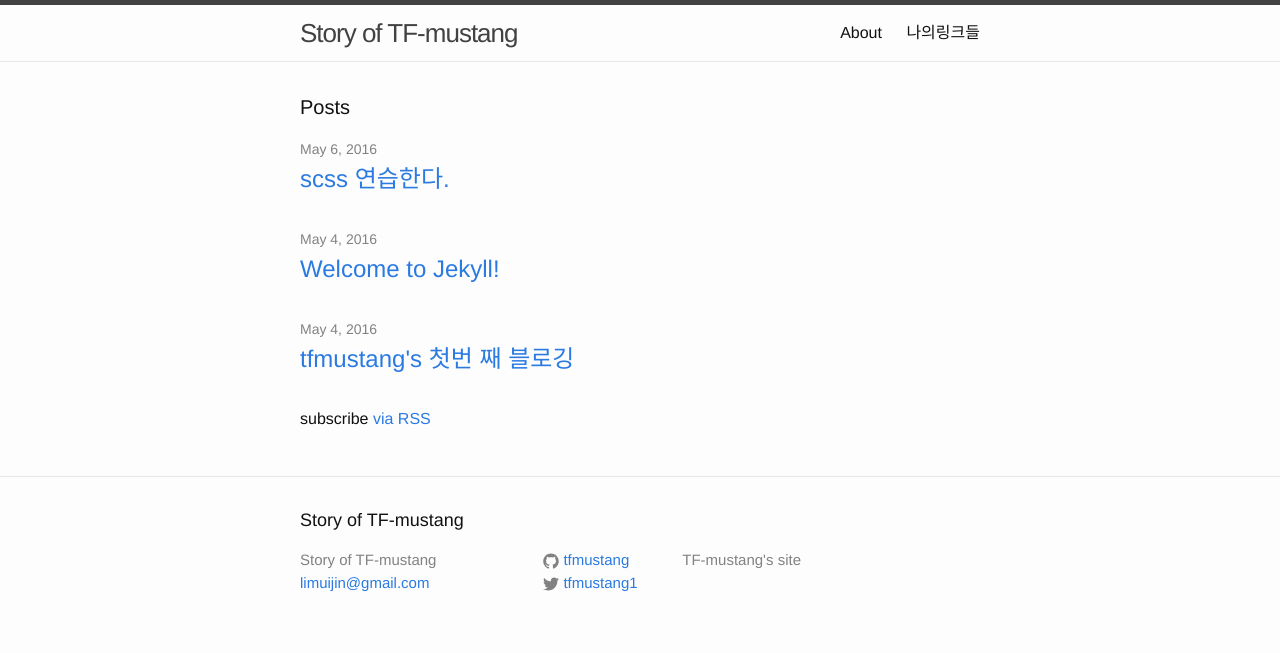
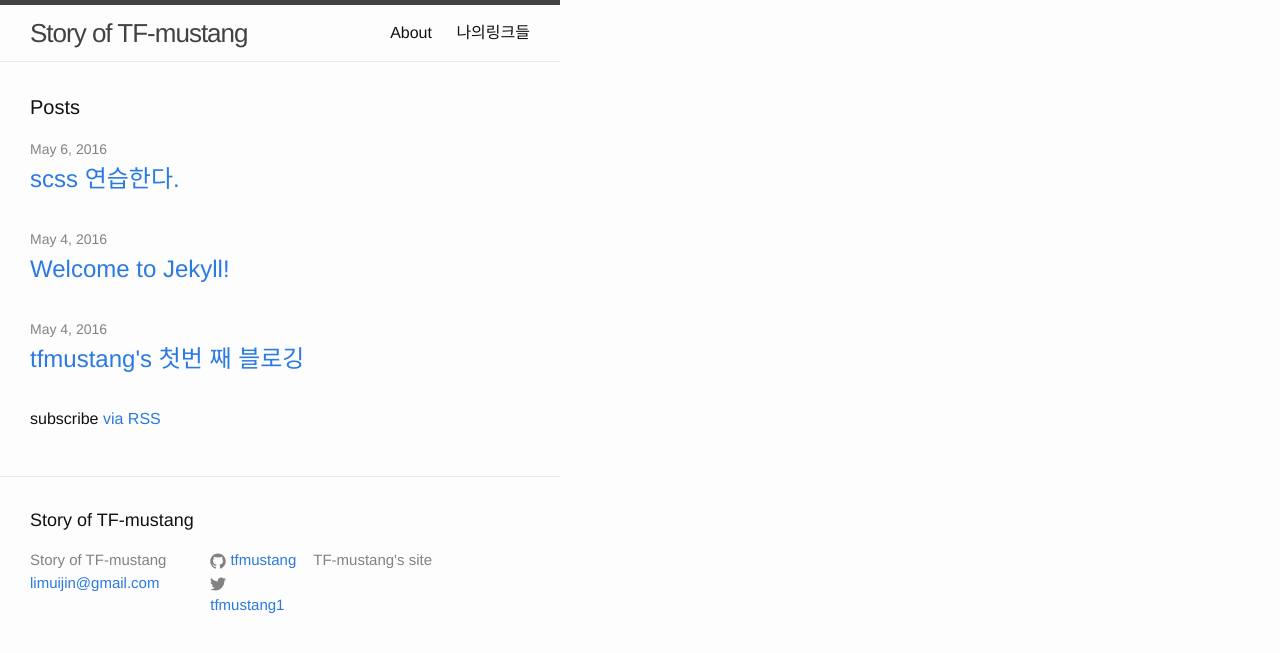
Before and after one commit to tfmustang/tfmustang.github.io, a Jekyll site: the page built from index.html, in a window 1280 px wide. Shown: the top 653 px of the page. Built offline with Jekyll 4.4.1, drawn with Linux system fonts in a browser that asks for light colours.

Commit message:
Update _base.scss

```diff
--- a/_sass/_base.scss
+++ b/_sass/_base.scss
@@ -23,6 +23,7 @@
     -o-font-feature-settings: "kern" 1;
     font-feature-settings: "kern" 1;
     font-kerning: normal;
+    max-width: 35em;
 }
 
 
@@ -156,8 +157,8 @@
  * Wrapper
  */
 .wrapper {
-    max-width: -webkit-calc(#{$content-width} - (#{$spacing-unit} * 4));
-    max-width:         calc(#{$content-width} - (#{$spacing-unit} * 4));
+    max-width: -webkit-calc(#{$content-width} - (#{$spacing-unit} * 2));
+    max-width:         calc(#{$content-width} - (#{$spacing-unit} * 2));
     margin-right: auto;
     margin-left: auto;
     padding-right: $spacing-unit;
```
